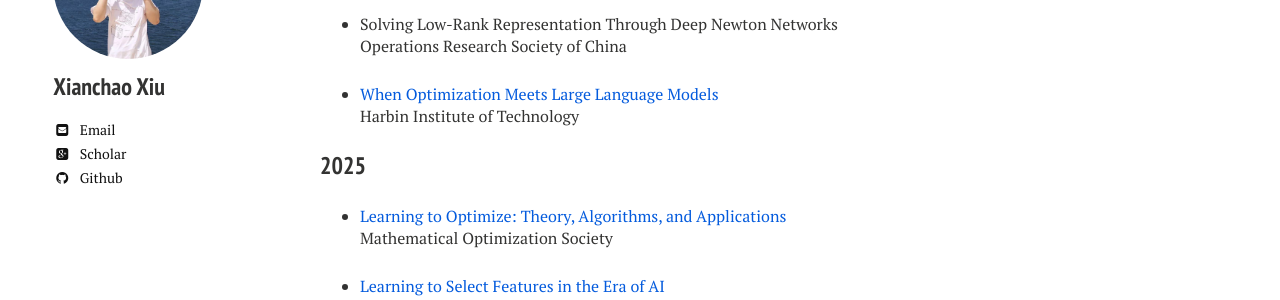
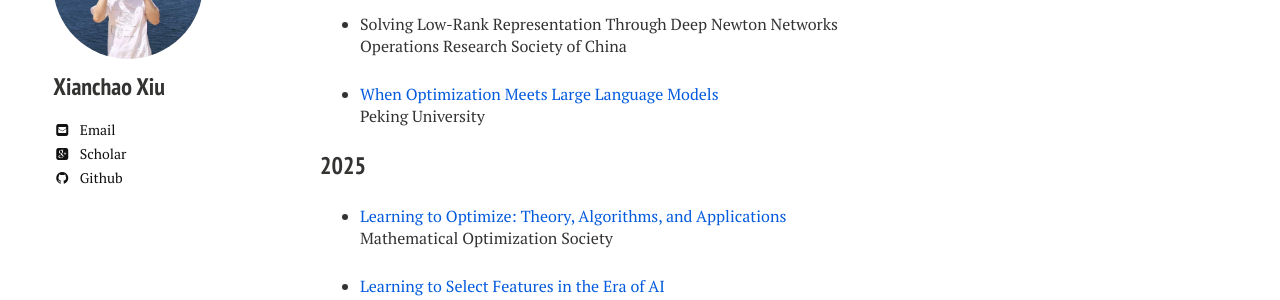
Before and after one commit to xianchaoxiu/xianchaoxiu.github.io, a Jekyll site: the page built from conferences/index.md, in a window 1280 px wide. Shown: the part 163-463 px from the top of the page. Built offline with Jekyll 4.4.1, drawn with Linux system fonts in a browser that asks for light colours; nearby versions of some CDN libraries.

Commit message:
Update index.md

```diff
--- a/conferences/index.md
+++ b/conferences/index.md
@@ -11,8 +11,8 @@ share: false
 * Solving Low-Rank Representation Through Deep Newton Networks<br>
 Operations Research Society of China <br>
 
-* <a href="../conferences/2026-HIT.pdf" class="textlink" target="_blank"> When Optimization Meets Large Language Models </a><br>
-Harbin Institute of Technology <br>
+* <a href="../conferences/2026-PKU.pdf" class="textlink" target="_blank"> When Optimization Meets Large Language Models </a><br>
+Peking University <br>
 
 
 ### 2025
```
